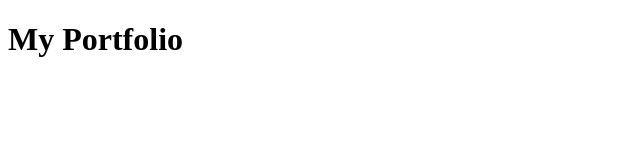
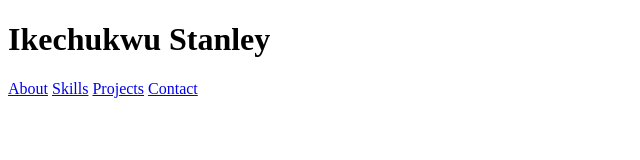
Before and after one commit to ikechukwu-stanley/portfolio, a plain HTML site: page index.html in a window 1280 px wide. Shown: the whole page, without its empty margins (0-640 px from the left). Drawn offline with Linux system fonts and the light colour scheme.

Commit message:
add a navigation

```diff
--- a/index.html
+++ b/index.html
@@ -6,6 +6,15 @@
   <title>My Portfolio</title>
 </head>
 <body>
-  <h1>My Portfolio</h1>
+  <!-- Navigation -->
+  <header>
+    <h1>Ikechukwu Stanley</h1>
+    <nav>
+      <a href="#">About</a>
+      <a href="#">Skills</a>
+      <a href="#">Projects</a>
+      <a href="#">Contact</a>
+    </nav>
+  </header>
 </body>
 </html>
```
